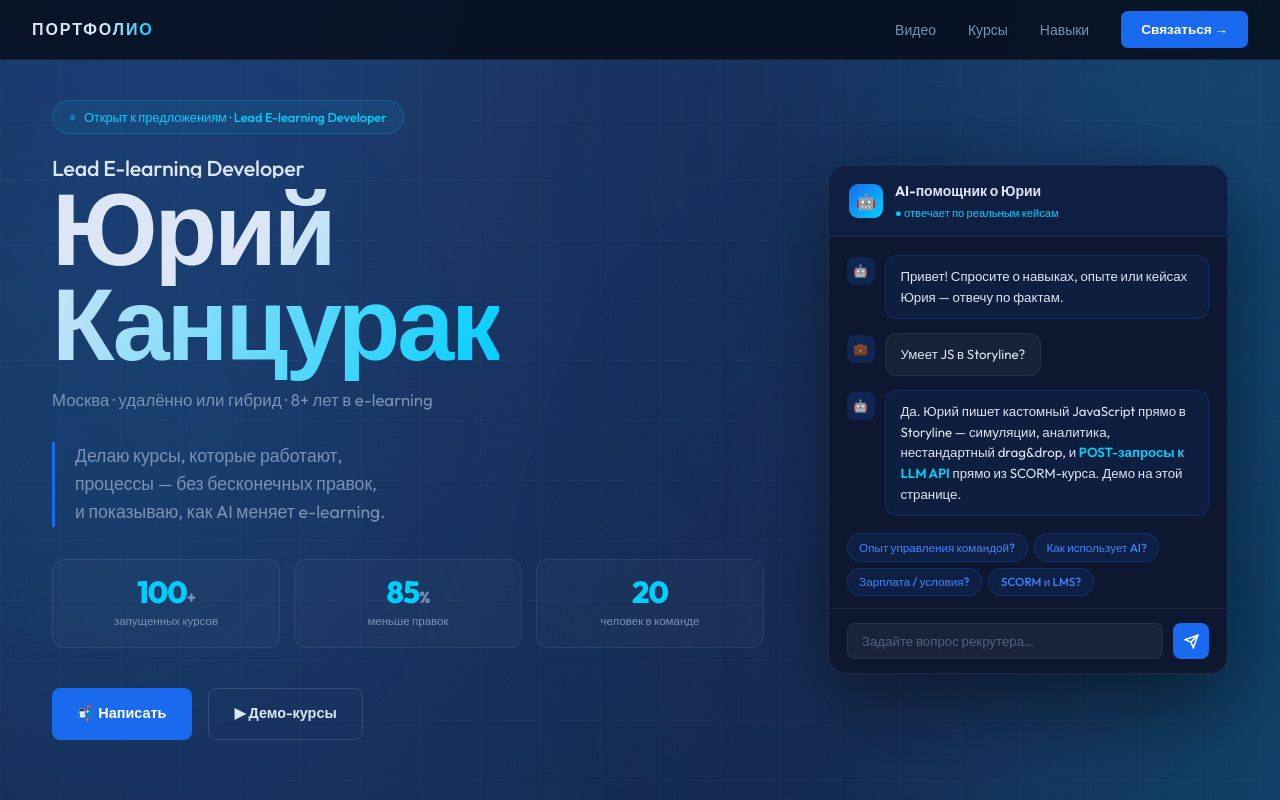
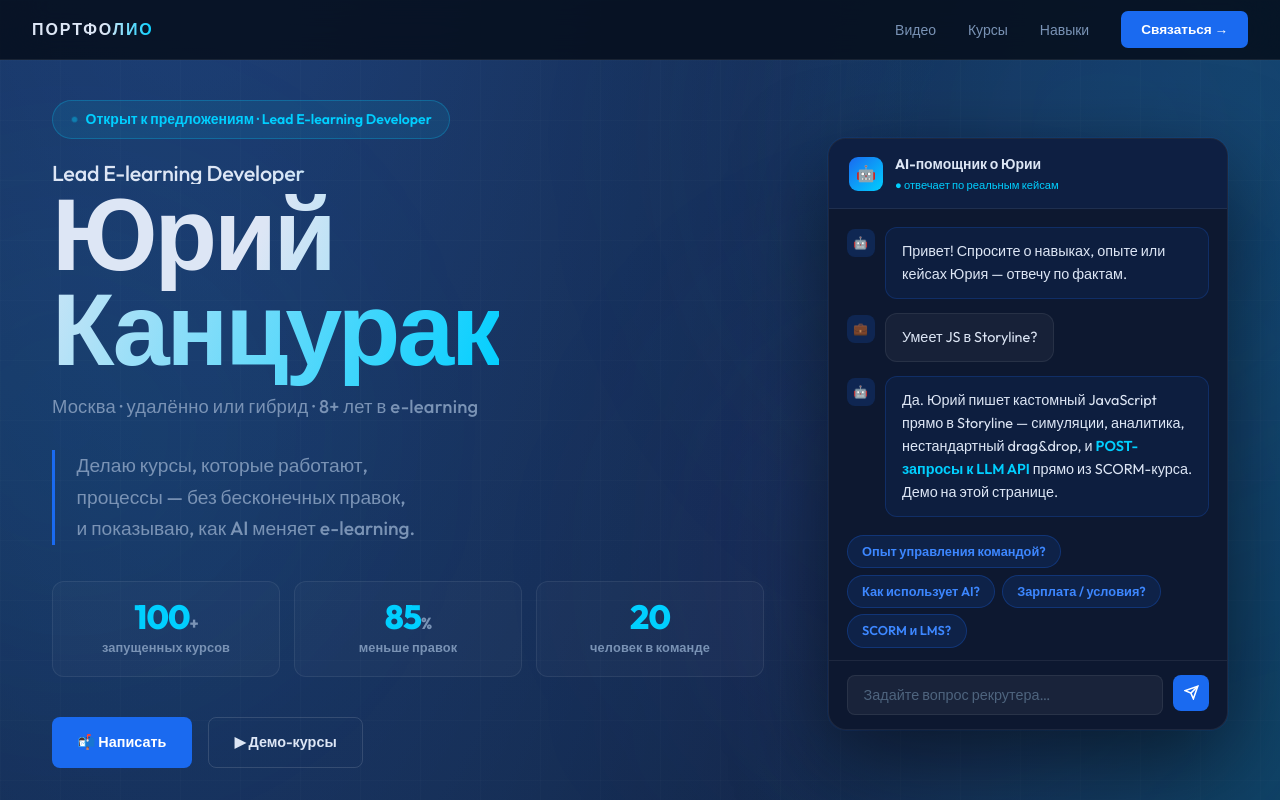
Before and after one commit to kantsurak1989-ui/portfolio, a website: page index.html in a window 1280 px wide. Shown: the top 800 px of the page. Drawn offline with Linux system fonts and the light colour scheme.

Commit message:
Update index.html

```diff
--- a/index.html
+++ b/index.html
@@ -56,7 +56,7 @@ section{padding:96px 0}
 .btn-p{background:var(--blue);color:#fff}.btn-p:hover{background:var(--blue2);transform:translateY(-2px);box-shadow:0 10px 35px var(--glow)}
 .btn-g{background:transparent;color:var(--text);border:1px solid var(--border2)}.btn-g:hover{background:var(--card2);border-color:rgba(255,255,255,.22)}
 .btn-sm{font-size:.8rem;padding:.45rem 1rem;font-weight:500;border-radius:6px}
-.tag{display:inline-flex;align-items:center;font-size:.73rem;font-weight:500;padding:.22rem .68rem;border-radius:100px}
+.tag{display:inline-flex;align-items:center;font-size:.78rem;font-weight:600;padding:.28rem .8rem;border-radius:100px}
 .tag-b{background:rgba(26,106,240,.12);border:1px solid rgba(26,106,240,.3);color:var(--blue2)}
 .tag-c{background:rgba(0,207,255,.08);border:1px solid rgba(0,207,255,.25);color:var(--cyan)}
 .tag-d{background:var(--card);border:1px solid var(--border);color:var(--dim)}
@@ -67,19 +67,19 @@ section{padding:96px 0}
 .sub{font-size:1.05rem;font-weight:400;color:var(--dim);margin-top:1rem;max-width:550px;line-height:1.7}
 
 /* ─── HERO ─── */
-#hero{min-height:100vh;display:flex;align-items:center;padding:110px 0 80px}
+#hero{min-height:min(100vh,860px);display:flex;align-items:center;padding:130px 0 90px}
 .hg{display:grid;grid-template-columns:1fr 400px;gap:4rem;align-items:center}
-.hbdg{display:inline-flex;align-items:center;gap:.5rem;font-size:.8rem;font-weight:500;background:rgba(0,207,255,.07);border:1px solid rgba(0,207,255,.22);border-radius:100px;padding:.35rem 1rem;color:var(--cyan);margin-bottom:1.5rem}
+.hbdg{display:inline-flex;align-items:center;gap:.5rem;font-size:.875rem;font-weight:600;background:rgba(0,207,255,.09);border:1px solid rgba(0,207,255,.25);border-radius:100px;padding:.45rem 1.1rem;color:var(--cyan);margin-bottom:1.5rem}
 .hbdot{width:7px;height:7px;background:var(--cyan);border-radius:50%;animation:pulse 2s infinite}
 @keyframes pulse{0%,100%{opacity:1;transform:scale(1)}50%{opacity:.4;transform:scale(.8)}}
 .hname{font-size:clamp(3.5rem,8vw,6.5rem);font-weight:800;line-height:.93;letter-spacing:-.03em;margin-bottom:1rem}
 .hname span{background:linear-gradient(110deg,var(--text) 30%,var(--cyan));-webkit-background-clip:text;-webkit-text-fill-color:transparent;background-clip:text}
-.hrole{font-size:1.05rem;font-weight:400;color:var(--dim);margin-bottom:1.75rem}
-.htag{font-size:1.1rem;font-weight:400;color:var(--dim);line-height:1.6;margin-bottom:2rem;border-left:3px solid var(--blue);padding-left:1.25rem}
+.hrole{font-size:1.15rem;font-weight:500;color:var(--dim);margin-bottom:1.75rem;letter-spacing:.01em}
+.htag{font-size:1.2rem;font-weight:500;color:var(--dim);line-height:1.65;margin-bottom:2.25rem;border-left:3px solid var(--blue);padding-left:1.35rem}
 .hstats{display:grid;grid-template-columns:repeat(3,1fr);gap:.875rem;margin-bottom:2.5rem}
 .stat{background:var(--card);border:1px solid var(--border);border-radius:12px;padding:1.1rem .875rem;text-align:center}
-.stn{font-size:1.9rem;font-weight:800;color:var(--cyan);line-height:1;letter-spacing:-.03em}
-.stl{font-size:.72rem;font-weight:500;color:var(--dim);margin-top:.2rem}
+.stn{font-size:2.1rem;font-weight:800;color:var(--cyan);line-height:1;letter-spacing:-.03em}
+.stl{font-size:.8rem;font-weight:600;color:var(--dim);margin-top:.25rem;letter-spacing:.01em}
 .hact{display:flex;gap:1rem;flex-wrap:wrap}
 
 /* ─── AI CHAT ─── */
@@ -92,7 +92,7 @@ section{padding:96px 0}
 .cm{display:flex;gap:.65rem;animation:mi .35s ease}
 @keyframes mi{from{opacity:0;transform:translateY(6px)}to{opacity:1;transform:translateY(0)}}
 .cav{width:28px;height:28px;border-radius:8px;background:rgba(26,106,240,.18);display:flex;align-items:center;justify-content:center;font-size:.75rem;flex-shrink:0;margin-top:2px}
-.cb{background:var(--card2);border:1px solid var(--border);border-radius:12px;padding:.65rem .9rem;font-size:.83rem;font-weight:400;line-height:1.55;max-width:92%}
+.cb{background:var(--card2);border:1px solid var(--border);border-radius:12px;padding:.75rem 1rem;font-size:.9rem;font-weight:400;line-height:1.6;max-width:92%}
 .cb.ai{background:rgba(26,106,240,.08);border-color:rgba(26,106,240,.22)}
 .cb strong{color:var(--cyan);font-weight:600}
 .cdots{display:flex;gap:4px;padding:3px 0}
@@ -100,11 +100,11 @@ section{padding:96px 0}
 .cdots span:nth-child(2){animation-delay:.2s}.cdots span:nth-child(3){animation-delay:.4s}
 @keyframes dot{0%,80%,100%{opacity:.3;transform:scale(.8)}40%{opacity:1;transform:scale(1)}}
 .cq{padding:0 1.1rem .75rem;display:flex;flex-wrap:wrap;gap:.4rem}
-.cqb{background:rgba(26,106,240,.1);border:1px solid rgba(26,106,240,.25);border-radius:100px;padding:.22rem .72rem;font-size:.73rem;font-weight:500;color:var(--blue2);cursor:pointer;transition:background .2s}
+.cqb{background:rgba(26,106,240,.12);border:1px solid rgba(26,106,240,.28);border-radius:100px;padding:.32rem .9rem;font-size:.8rem;font-weight:600;color:var(--blue2);cursor:pointer;transition:background .2s}
 .cqb:hover{background:rgba(26,106,240,.22)}
 .cnotice{margin:0 1.1rem .875rem;padding:.6rem .875rem;background:rgba(255,180,0,.07);border:1px solid rgba(255,180,0,.22);border-radius:8px;font-size:.73rem;color:rgba(255,200,80,.9);display:none}
 .cinp{padding:.875rem 1.1rem;border-top:1px solid var(--border);display:flex;gap:.65rem}
-.ci{flex:1;background:rgba(255,255,255,.05);border:1px solid var(--border);border-radius:8px;padding:.55rem .9rem;color:var(--text);font-family:var(--f);font-size:.83rem;font-weight:400;outline:none;transition:border-color .2s}
+.ci{flex:1;background:rgba(255,255,255,.05);border:1px solid var(--border);border-radius:8px;padding:.65rem 1rem;color:var(--text);font-family:var(--f);font-size:.9rem;font-weight:400;outline:none;transition:border-color .2s}
 .ci:focus{border-color:var(--blue)}
 .ci::placeholder{color:var(--dim2)}
 .csnd{width:36px;height:36px;background:var(--blue);border:none;border-radius:8px;color:#fff;cursor:pointer;display:flex;align-items:center;justify-content:center;flex-shrink:0;transition:background .2s}
@@ -525,6 +525,11 @@ section{padding:84px 0}
 /* Section label gets a small accent line for clearer hierarchy */
 .lbl{position:relative;padding-left:1.1rem}
 .lbl::before{content:'';position:absolute;left:0;top:50%;transform:translateY(-50%);width:.6rem;height:2px;background:var(--cyan)}
+
+
+/* ─── FONT CONSISTENCY — force Outfit everywhere, no fallback drift ─── */
+button,input,select,textarea,a,span,p,div,h1,h2,h3{font-family:var(--f)}
+.cqb,.tag,.klink,.stat,.proj-card,.str-card,.demo-card{font-family:var(--f)}
 
 </style>
 </head>
```
